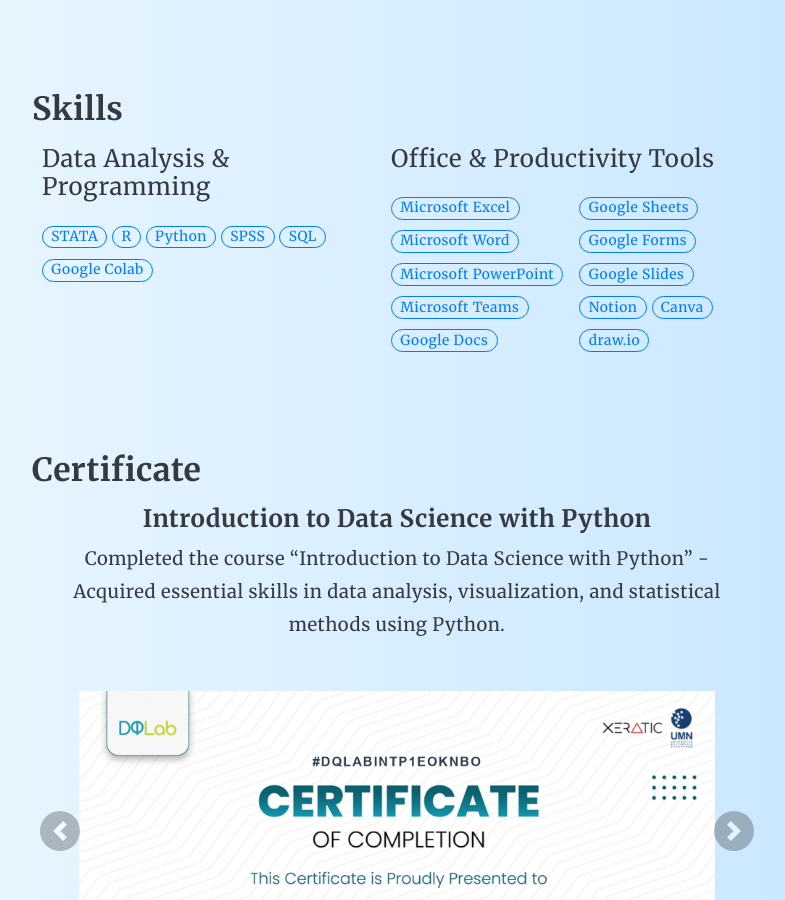
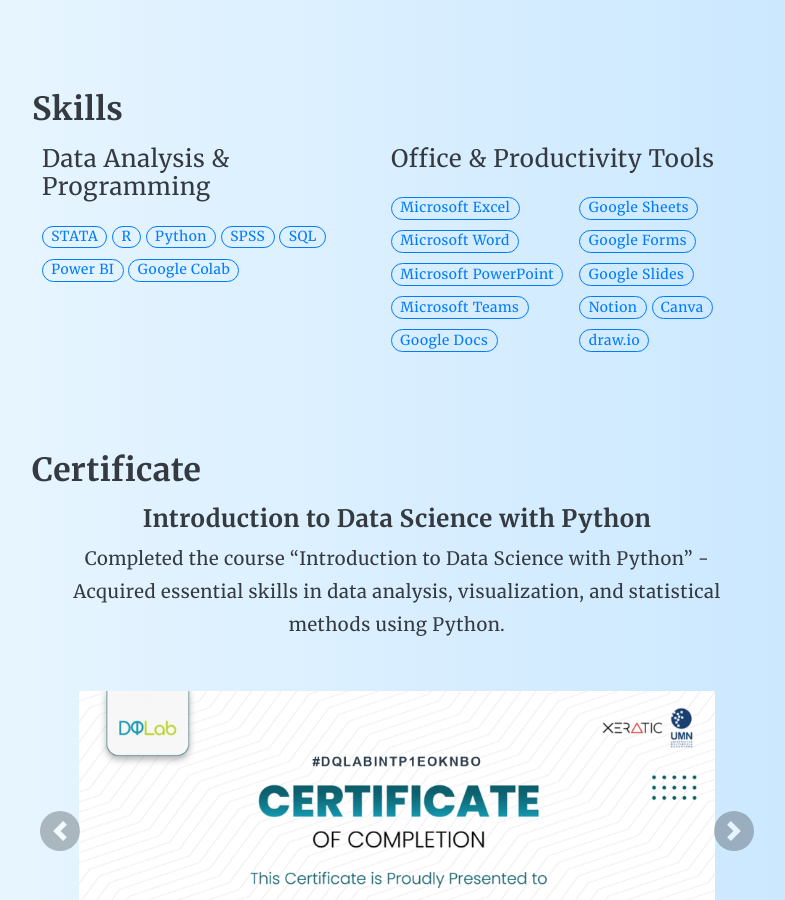
Before and after one commit to indristmrg/indristmrg.github.io, a Jekyll site: the page built from pages/about.md, in a window 1280 px wide and 900 px high, scrolled down 627 px. Shown: the whole window, without its empty margins (243-1028 px from the left). Built offline with Jekyll 4.4.1, drawn with Linux system fonts in a browser that asks for light colours; emoji names are drawn with the system emoji font.

Commit message:
tambahin skill

```diff
--- a/_data/data-analysis-skills.yml
+++ b/_data/data-analysis-skills.yml
@@ -3,4 +3,5 @@
 - name: Python
 - name: SPSS
 - name: SQL
+- name: Power BI
 - name: Google Colab
```
Also changed, not shown: _data/other-skills.yml (+4 -4 lines).
